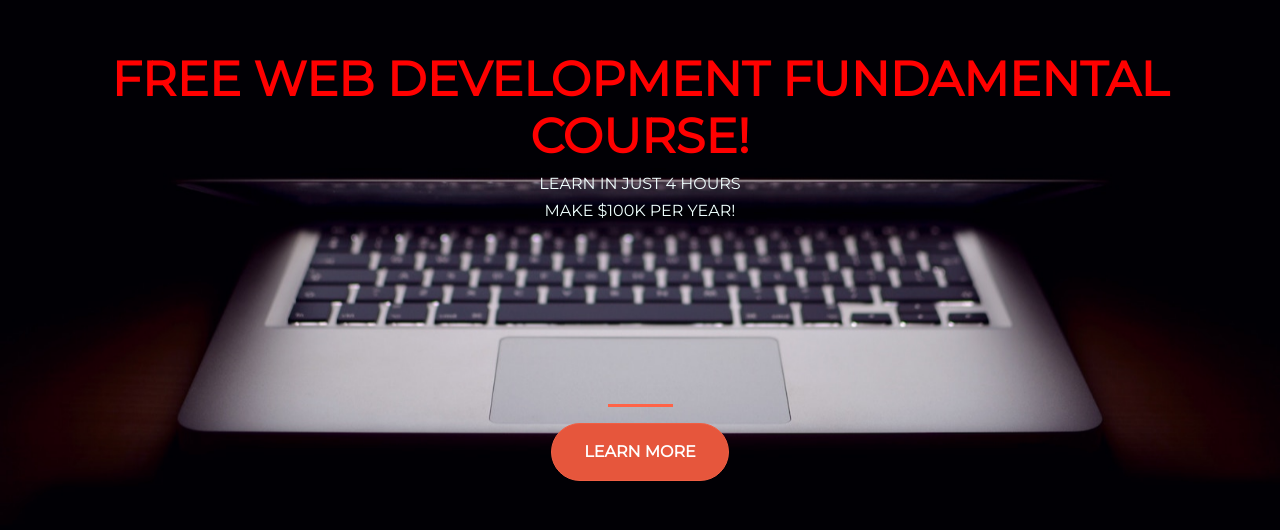
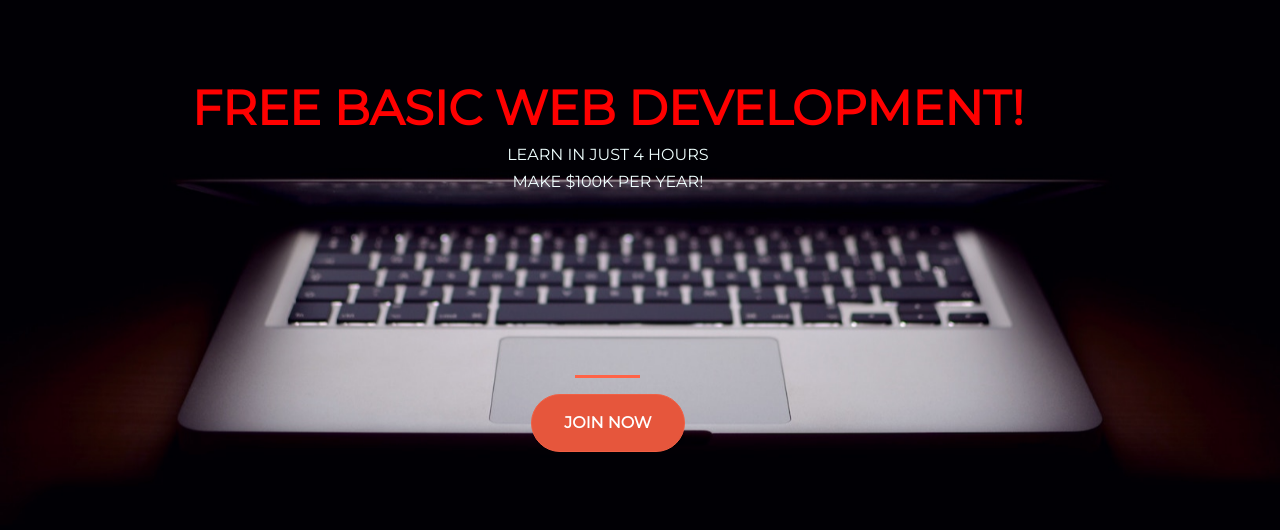
Before and after one commit to webmaaster/landing-page, a plain HTML site: page index.html in a window 1280 px wide. Shown: the part 134-664 px from the top of the page. Drawn offline with nearby package versions, Linux system fonts and the light colour scheme.

Commit message:
Update index.html
Uploaded final version

```diff
--- a/index.html
+++ b/index.html
@@ -20,7 +20,7 @@
     <div class="container d-flex align-items-center h-100">
         <div class="row">
           <header class="text-center col-12">
-            <h1 class="text-uppercase"> <strong>FREE Web Development Fundamental Course!</strong></h1>
+            <h1 class="text-uppercase"> <strong>FREE Basic Web Development!</strong></h1>
             <h3 class="text-uppercase">Learn in just 4 hours</h3>
             <h4 class="text-uppercase">Make $100k per year!</h4>
 
@@ -28,7 +28,7 @@
           <div class="buffer col-12"></div>
           <div class="text-center col-12">
             <hr>
-            <a href="https://mailchi.mp/b76bc3b8bcfd/learn-web-dev-today"<button class="btn btn-primary btn-xl">Learn More</button></a>
+            <a href="https://mailchi.mp/b76bc3b8bcfd/learn-web-dev-today"<button class="btn btn-primary btn-xl">JOIN NOW</button></a>
           </div>
         </div>
   </div>
```
